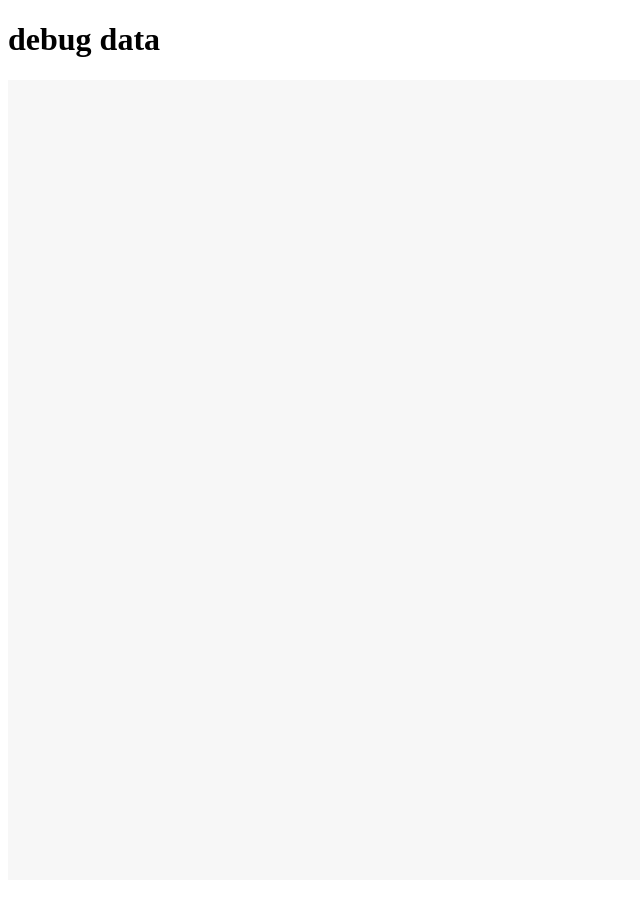
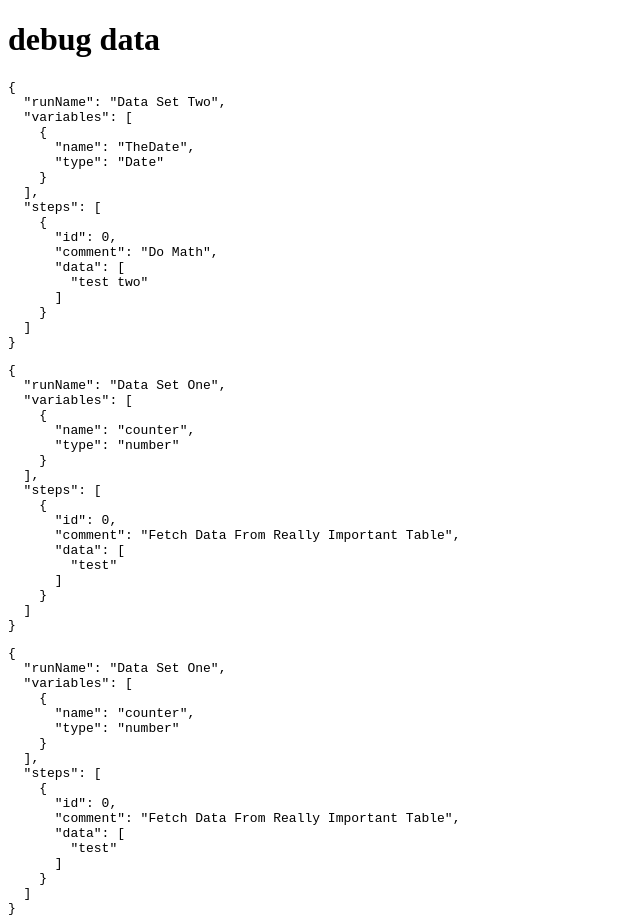
Before and after one commit to rcwestlake/show-data-debug, a website with bundled scripts: page src/index.html in a window 1280 px wide. Shown: the top 919 px of the page, without its empty margins (0-640 px from the left). Before the commit the page ends 888 px from the top, so only its background shows below. Built offline with nearby package versions, Linux system fonts and the light colour scheme.

Commit message:
output data on page

```diff
--- a/helpers/super-fake-api.js
+++ b/helpers/super-fake-api.js
@@ -54,8 +54,8 @@ var debugModule  = (function() {
       const data = createData()
       return handleResponse(data)
     },
-    makeMultipleCall() {
-      const data = createData()
+    makeMultipleCall(numberOfCalls) {
+      const data = createData(numberOfCalls)
       return handleResponse(data)
     }
   }
@@ -78,6 +78,24 @@ var debugModule  = (function() {
           ]
         }
       ]
+    },
+    {
+      runName: 'Data Set Two',
+      variables: [
+        {
+          name: 'TheDate',
+          type: 'Date'
+        }
+      ],
+      steps: [
+        {
+          id: 0,
+          comment: 'Do Math',
+          data: [
+            'test two'
+          ]
+        }
+      ]
     }
   ]
 
--- a/src/index.html
+++ b/src/index.html
@@ -12,7 +12,7 @@
   </head>
   <body>
     <h1>debug data</h1>
-    <textarea id='editor'></textarea>
+    <section id='data-output'></section>
   </body>
   <script
     src="https://code.jquery.com/jquery-3.3.1.min.js"
--- a/src/index.js
+++ b/src/index.js
@@ -1,32 +1,14 @@
 const editorRoot = document.getElementById('editor')
+const outputRoot = document.getElementById('data-output')
 
-const editor = CodeMirror.fromTextArea(editorRoot, {
-  lineNumbers: true,
-  lineWrapping: true,
-  mode: {
-    name: 'javascript',
-    json: true
-  },
-  autofocus: true,
-  tabSize: 2,
-  theme: 'neat',
-  matchBrackets: true,
-  styleActiveLine: true,
-  autoCloseBrackets: true,
-  styleSelectedText: true,
-  lineComment: true,
-  toggleComment: true,
-  blockComment: true,
-  continueComment: true,
-  lint: true,
-  foldGutter: true
-})
+const d = debugModule.Database.makeMultipleCall(2)
 
-const d = debugModule.Database.makeSingleCall()
-d.forEach((call, i) => {
-  if(i === 0) {
-    editor.setValue(JSON.stringify(...call.steps))
-  } else {
-    editor.replaceRange(JSON.stringify(call), CodeMirror.Pos(editor.lastLine()))
-  }
-})
+if(Array(d) && d.length) {
+  d.forEach((call, i) => {
+    outputRoot.appendChild(document.createElement('pre')).innerHTML = JSON.stringify(call, null, 2)
+  })
+} else {
+  alert('Unable to get data.')
+}
+
+outputRoot.appendChild(document.createTextNode('hello'))
```
